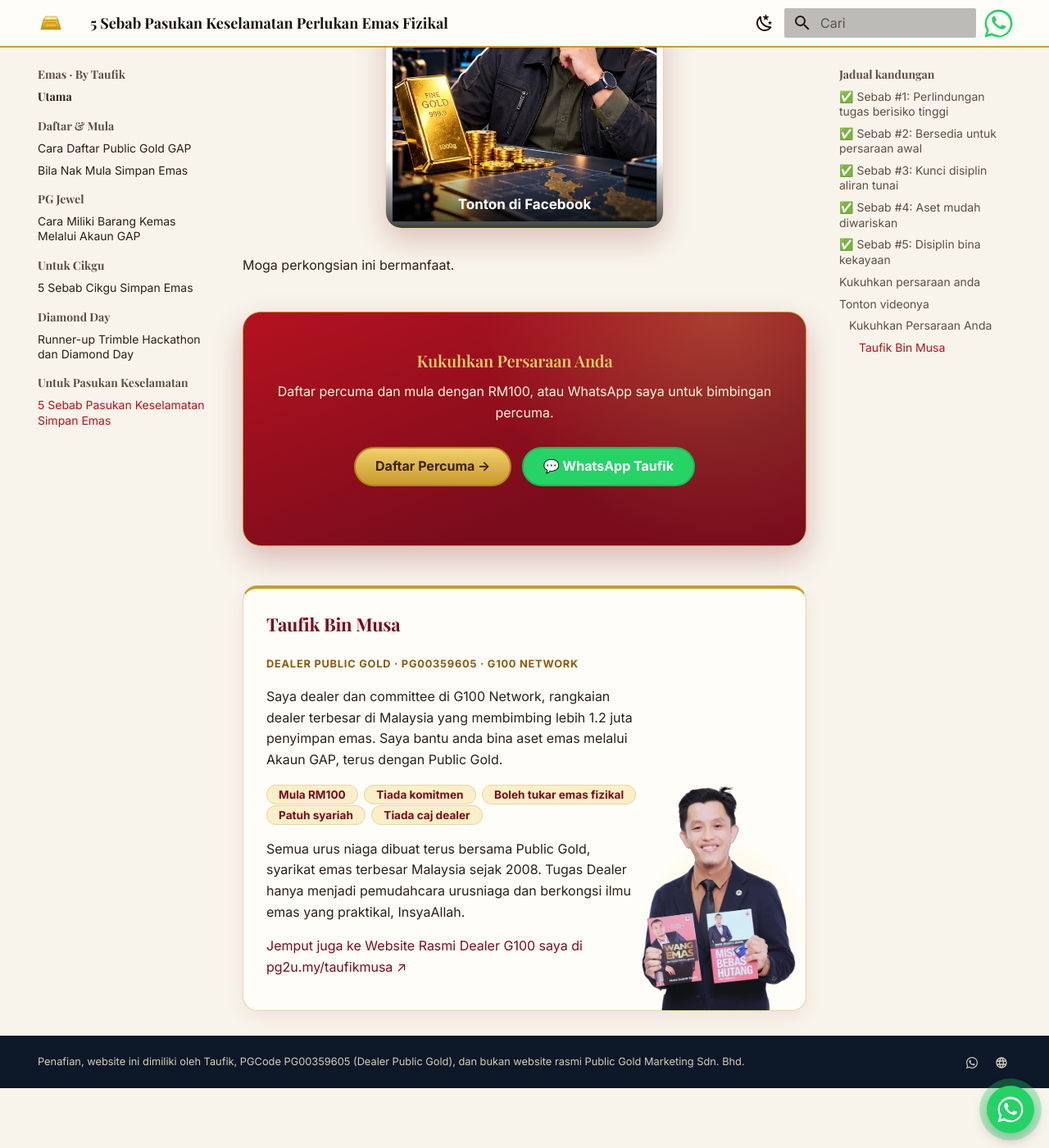
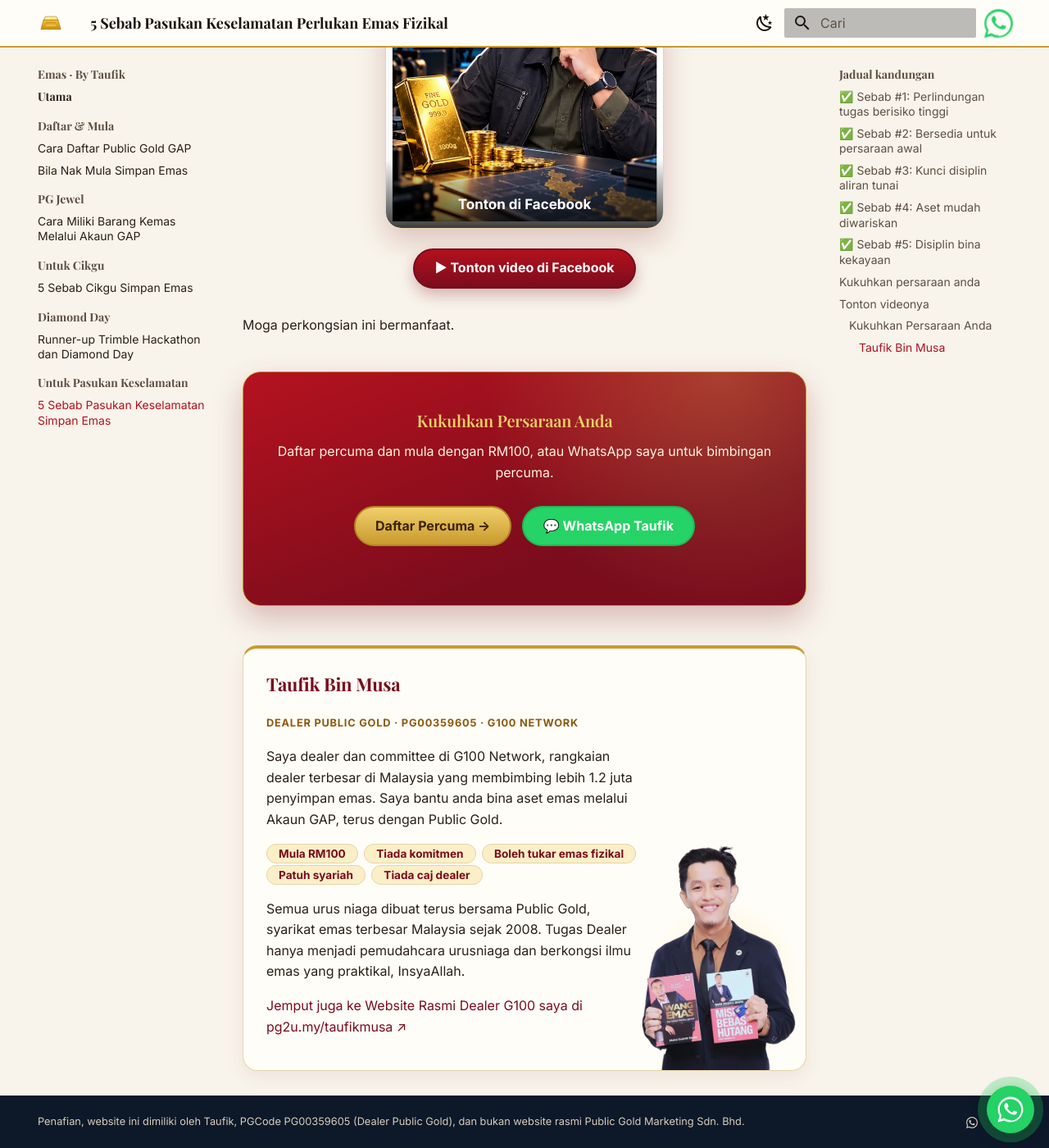
Before and after one commit to taufikmusa/emas, an MkDocs documentation site: the page built from docs/artikel/5-sebab-pasukan-keselamatan-perlukan-emas-fizikal.md, in a window 1280 px wide and 1400 px high, scrolled down 3510 px. Shown: the whole window at 82% size. Built offline with MkDocs 1.6.1 and Material for MkDocs 9.7.7, drawn with Linux system fonts in a browser that asks for light colours; some web fonts are replaced.

Commit message:
Video link: add explicit text button and drop tracking parameter
Co-Authored-By: Claude Sonnet 5.5 <noreply@anthropic.com>
Claude-Session: https://claude.ai/code/session_01Kg5rzoNKh8hvmsKW8L46De

```diff
--- a/docs/artikel/5-sebab-pasukan-keselamatan-perlukan-emas-fizikal.md
+++ b/docs/artikel/5-sebab-pasukan-keselamatan-perlukan-emas-fizikal.md
@@ -70,11 +70,13 @@ Anda menjaga keselamatan negara setiap detik di perbatasan. Kini masanya anda me
 
 ## Tonton videonya
 
-<a class="video-thumb" href="https://www.facebook.com/share/v/1JiAamQnSr/?mibextid=wwXIfr" target="_blank" rel="noopener" aria-label="Tonton video 5 sebab pasukan keselamatan wajib ada aset emas di Facebook">
+<a class="video-thumb" href="https://www.facebook.com/share/v/1JiAamQnSr/" target="_blank" rel="noopener" aria-label="Tonton video 5 sebab pasukan keselamatan wajib ada aset emas di Facebook">
 <img src="../../assets/keselamatan-video-thumb.webp" alt="Thumbnail video: 5 sebab pasukan keselamatan wajib ada aset emas" width="640" height="1137" loading="lazy" decoding="async">
 <span class="video-play" aria-hidden="true"><svg viewBox="0 0 24 24" width="34" height="34"><path fill="currentColor" d="M8 5v14l11-7z"/></svg></span>
 <span class="video-label">Tonton di Facebook</span>
 </a>
+
+<p class="video-cta"><a class="md-button md-button--primary" href="https://www.facebook.com/share/v/1JiAamQnSr/" target="_blank" rel="noopener">▶ Tonton video di Facebook</a></p>
 
 Moga perkongsian ini bermanfaat.
 
--- a/docs/stylesheets/extra.css
+++ b/docs/stylesheets/extra.css
@@ -664,3 +664,5 @@ body { font-feature-settings: "ss01"; }
   70%, 100% { box-shadow: 0 0 0 22px rgba(255, 255, 255, 0), 0 8px 22px rgba(0, 0, 0, .4); }
 }
 @media (prefers-reduced-motion: reduce) { .md-typeset .video-play { animation: none; } }
+
+.md-typeset .video-cta { text-align: center; margin: -.4rem 0 1.6rem; }
```
